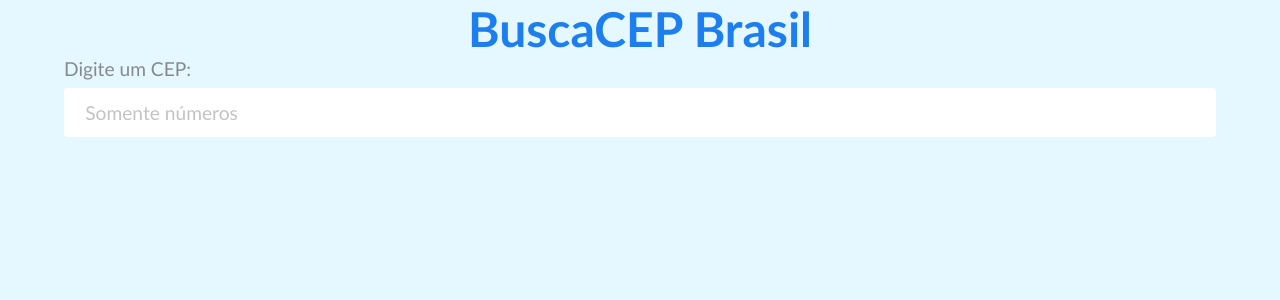
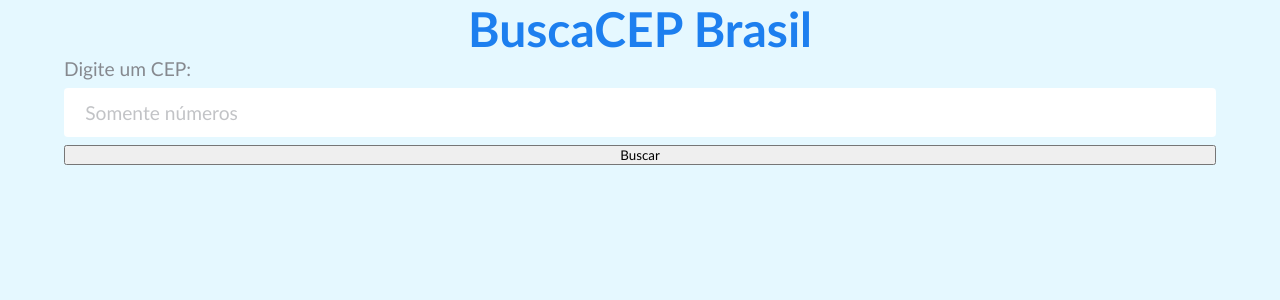
Before and after one commit to jeanwisotscki/buscacep-react, a React (Vite) app: page / in a window 1280 px wide. Shown: the top 300 px of the page. Built offline with nearby package versions, Linux system fonts and the light colour scheme.

Commit message:
add button

```diff
--- a/src/components/SearchCep/index.jsx
+++ b/src/components/SearchCep/index.jsx
@@ -11,6 +11,7 @@ export const SearchCep = () => {
         type="number"
         placeholder="Somente números"
       />
+      <button>Buscar</button>
     </div>
   );
 };
```
